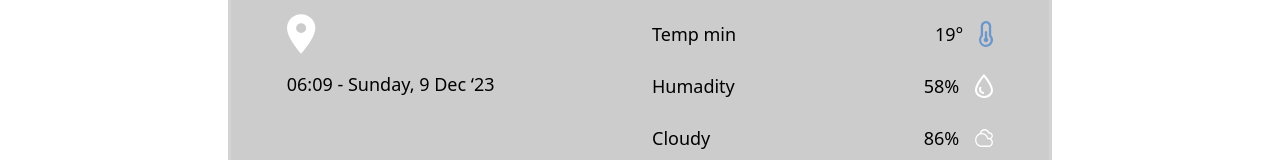
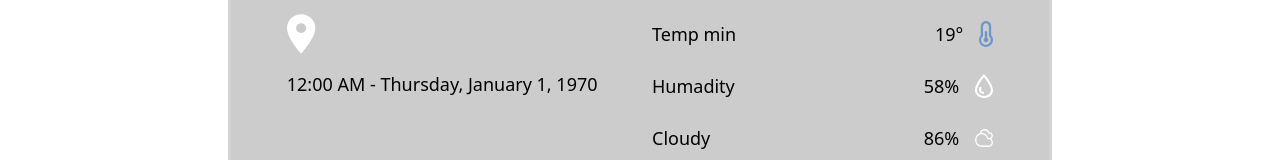
Before and after one commit to FoysalHossain2/WeatherApp, a React (Vite) app: page / in a window 1280 px wide. Shown: the part 374-534 px from the top of the page. Built offline with nearby package versions, Linux system fonts and the light colour scheme; no server answers.

Commit message:
utilsDate WeatherHeadLine

```diff
--- a/src/Components/Weather/WeatherHeadLine.jsx
+++ b/src/Components/Weather/WeatherHeadLine.jsx
@@ -2,6 +2,7 @@ import React, { useContext } from "react";
 import cloudIcon from "../../assets/assets/cloud.svg";
 import pinIcon from "../../assets/assets/pin.svg";
 import { WeatherContext } from "../../Context";
+import { getFormattedDate } from "../../utlis/utilsDate";
 
 const WeatherHeadLine = () => {
   const { WeatherData } = useContext(WeatherContext);
@@ -24,7 +25,10 @@ const WeatherHeadLine = () => {
             </div>
           </div>
         </div>
-        <p className="text-sm lg:text-lg">06:09 - Sunday, 9 Dec ‘23</p>
+        <p className="text-sm lg:text-lg">
+          {getFormattedDate(time, "time", false)} -{" "}
+          {getFormattedDate(time, "date", false)}
+        </p>
       </div>
     </>
   );
--- a/src/utlis/utilsDate.js
+++ b/src/utlis/utilsDate.js
@@ -0,0 +1,30 @@
+function getFormattedDate(value, type, inMS) {
+    if(!type) return value
+
+    if (!inMS) {
+        value = value * 1000;
+    }
+
+    const date = new Date(value);
+
+    let options;
+
+    if (type === "date") {
+        options = {
+            weekday: "long",
+            year: "numeric",
+            month: "long",
+            day: "numeric"
+        }
+    } else if (type === "time") {
+       options = {
+        hour: "numeric",
+        minute: "numeric",
+       }
+    }
+
+    return new Intl.DateTimeFormat("en-us", options).format(date);
+}
+
+
+export { getFormattedDate };
```
